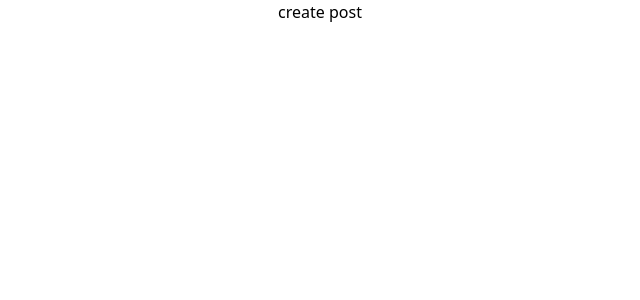
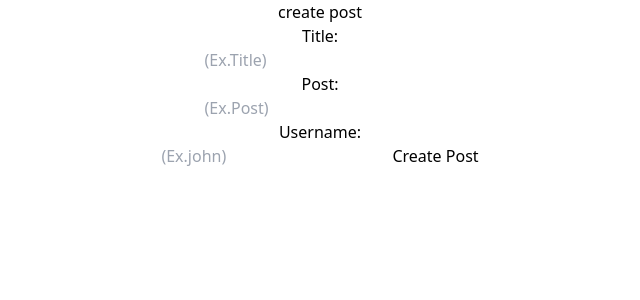
Before and after one commit to TylerWong92/finalproject, a React (Create React App) app in the folder client/: page /createpost in a window 1280 px wide. Shown: the top 300 px of the page, without its empty margins (320-960 px from the left). Built offline with nearby package versions, Linux system fonts and the light colour scheme.

Commit message:
Test Form Validation with Error

```diff
--- a/client/package.json
+++ b/client/package.json
@@ -8,11 +8,13 @@
     "@testing-library/user-event": "^13.5.0",
     "axios": "^1.3.4",
     "cors": "^2.8.5",
+    "formik": "^2.2.9",
     "react": "^18.2.0",
     "react-dom": "^18.2.0",
     "react-router-dom": "^6.8.2",
     "react-scripts": "5.0.1",
-    "web-vitals": "^2.1.4"
+    "web-vitals": "^2.1.4",
+    "yup": "^1.0.2"
   },
   "scripts": {
     "start": "react-scripts start",
--- a/client/src/pages/CreatePost.js
+++ b/client/src/pages/CreatePost.js
@@ -1,9 +1,44 @@
 import React from "react";
+import { Formik, Form, Field, ErrorMessage } from "formik";
+import * as Yup from "yup";
 
 const CreatePost = () => {
+  const initialValues = {
+    title: "",
+    postText: "",
+    username: "",
+  };
+  const validationSchema = Yup.object().shape({
+    title: Yup.string().required(),
+    postText: Yup.string().required(),
+    username: Yup.string().min(3).max(15).required(),
+  });
+
+  const onSubmit = (data) => {
+    console.log(data);
+  };
+
   return (
     <div>
       <h1>create post</h1>
+      <Formik
+        initialValues={initialValues}
+        onSubmit={onSubmit}
+        validationSchema={validationSchema}
+      >
+        <Form>
+          <legend>Title:</legend>
+          <ErrorMessage name="title" component="span" />
+          <Field id="inputCreatePost" name="title" placeholder="(Ex.Title)" />
+          <legend>Post:</legend>
+          <ErrorMessage name="postText" component="span" />
+          <Field id="inputCreatePost" name="postText" placeholder="(Ex.Post)" />
+          <legend>Username:</legend>
+          <ErrorMessage name="username" component="span" />
+          <Field id="inputCreatePost" name="username" placeholder="(Ex.john)" />
+          <button type="submit"> Create Post </button>
+        </Form>
+      </Formik>
     </div>
   );
 };
```
Also changed, not shown: 1 other file (tests, documents, lock files or other folders).
